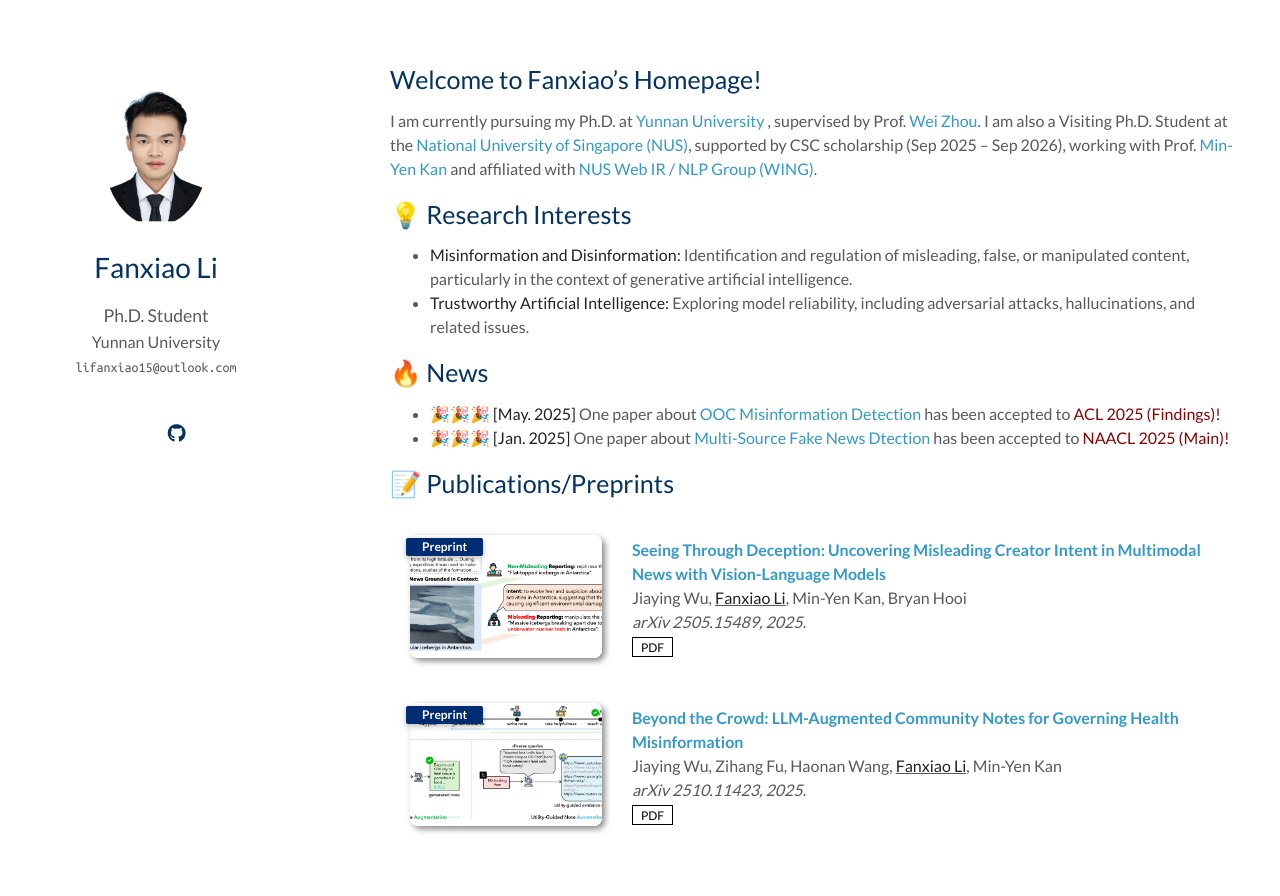
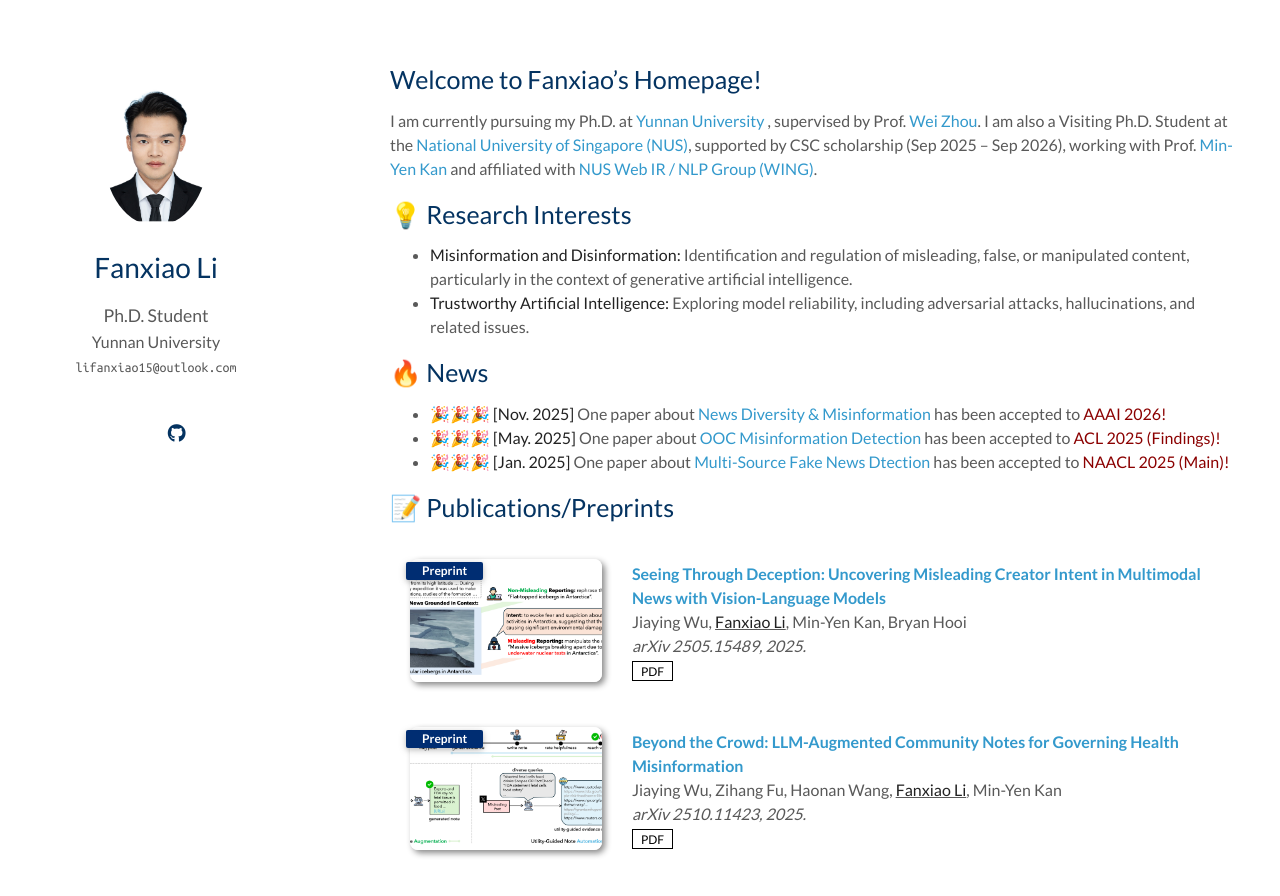
Before and after one commit to fanxiao15/fanxiao15.github.io, a Jekyll site: the page built from index.md, in a window 1280 px wide and 900 px high. Shown: the top 896 px of the window. Built offline with Jekyll 4.4.1, drawn with Linux system fonts in a browser that asks for light colours; a style sheet for code colours, icons or effects is not loaded; our own code applies the rules of GitHub Pages for plain Markdown files; grey boxes are pictures that could not be loaded.

Commit message:
Fix formatting and update news section in index.md

```diff
--- a/index.md
+++ b/index.md
@@ -15,7 +15,7 @@
 
 
 ## 🔥 News
-
+-  🎉🎉🎉 **[Nov. 2025]** One paper about [News Diversity & Misinformation]([https://arxiv.org/abs/2505.23449](https://arxiv.org/abs/2508.12711)) has been accepted to <span style="color:darkred;">AAAI 2026! </span>
 -  🎉🎉🎉 **[May. 2025]** One paper about [OOC Misinformation Detection](https://arxiv.org/abs/2505.23449) has been accepted to <span style="color:darkred;">ACL 2025 (Findings)! </span>
 -  🎉🎉🎉 **[Jan. 2025]** One paper about [Multi-Source Fake News Dtection](https://aclanthology.org/2025.naacl-long.461/) has been accepted to <span style="color:darkred;">NAACL 2025 (Main)! </span>
 
```
